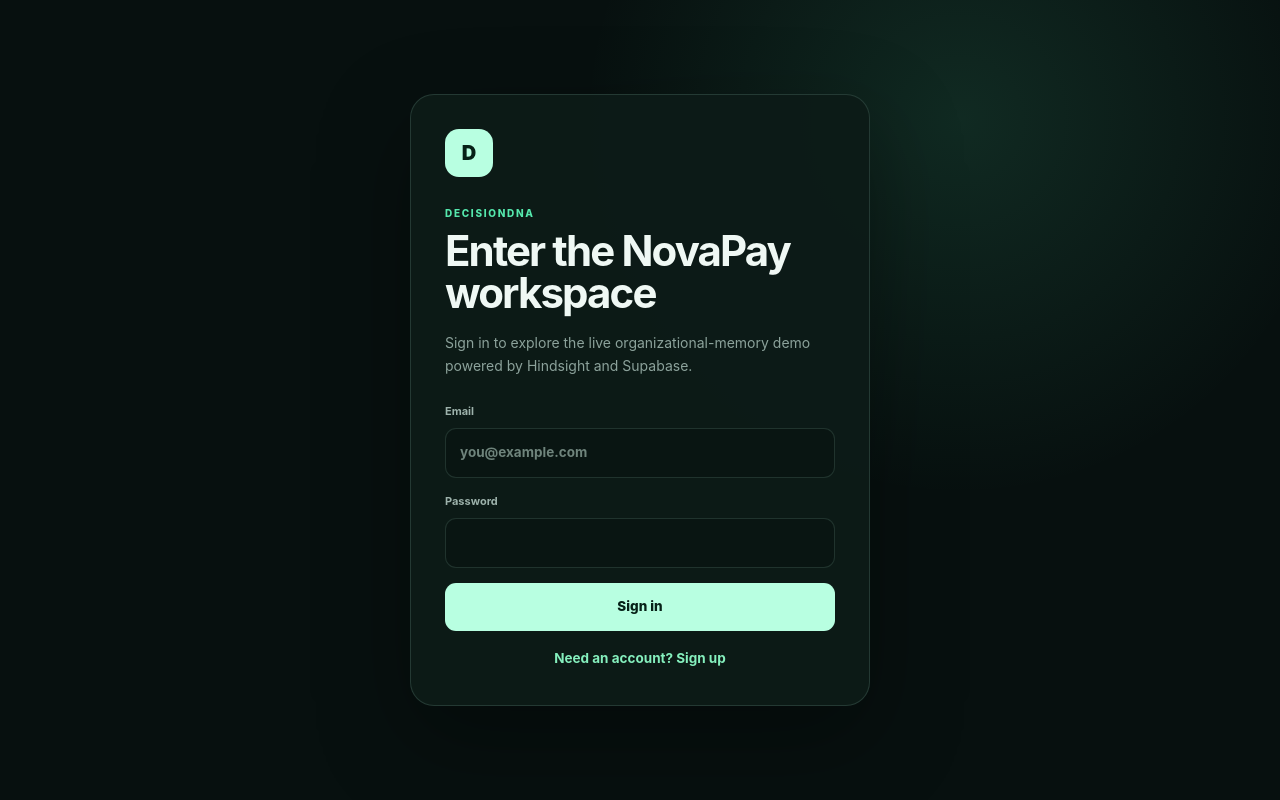
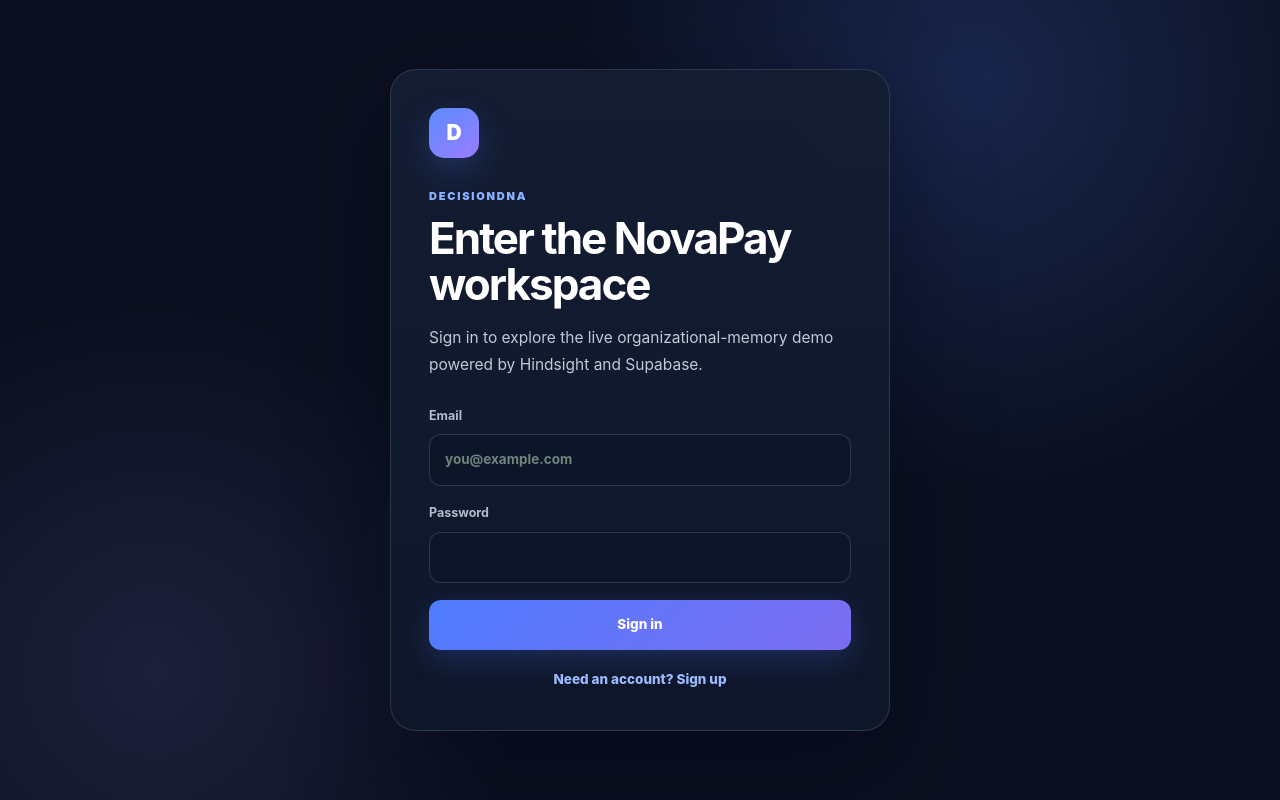
Before and after one commit to navadeep-17/decisionDNA, a Next.js app: page / in a window 1280 px wide. Built offline with nearby package versions, Linux system fonts and the light colour scheme; no server answers.

Commit message:
style: retheme authentication shell for readability

```diff
--- a/src/components/auth-shell.module.css
+++ b/src/components/auth-shell.module.css
@@ -4,91 +4,101 @@
   place-items: center;
   padding: 32px;
   background:
-    radial-gradient(circle at 75% 15%, rgba(85, 232, 173, 0.12), transparent 32%),
-    #07100f;
+    radial-gradient(circle at 76% 10%, rgba(79, 124, 255, 0.20), transparent 34%),
+    radial-gradient(circle at 12% 84%, rgba(167, 139, 250, 0.12), transparent 28%),
+    #0b1020;
 }
 
 .card {
-  width: min(460px, 100%);
-  border: 1px solid rgba(184, 255, 225, 0.14);
-  border-radius: 24px;
-  padding: 34px;
-  background: rgba(13, 27, 24, 0.94);
-  box-shadow: 0 32px 90px rgba(0, 0, 0, 0.35);
+  width: min(500px, 100%);
+  border: 1px solid rgba(148, 163, 184, 0.22);
+  border-radius: 26px;
+  padding: 38px;
+  background: linear-gradient(180deg, rgba(20, 29, 50, 0.97), rgba(15, 23, 42, 0.97));
+  box-shadow: 0 34px 100px rgba(2, 6, 23, 0.48);
 }
 
 .logo {
-  width: 48px;
-  height: 48px;
+  width: 50px;
+  height: 50px;
   display: grid;
   place-items: center;
-  border-radius: 14px;
-  background: #b8ffe1;
-  color: #062117;
+  border-radius: 15px;
+  background: linear-gradient(145deg, #5b8cff, #9a7cff);
+  color: #ffffff;
   font-weight: 950;
-  font-size: 20px;
+  font-size: 21px;
+  box-shadow: 0 12px 32px rgba(79, 124, 255, .24);
 }
 
 .eyebrow {
-  margin: 28px 0 8px;
-  color: #55e8ad;
-  font-size: 10px;
-  letter-spacing: .17em;
-  font-weight: 850;
+  margin: 30px 0 9px;
+  color: #8ab4ff;
+  font-size: 11px;
+  letter-spacing: .16em;
+  font-weight: 900;
 }
 
 .card h1 {
   margin: 0;
-  color: #eff8f4;
-  font-size: clamp(30px, 7vw, 42px);
-  line-height: 1.02;
+  color: #ffffff;
+  font-size: clamp(32px, 7vw, 44px);
+  line-height: 1.05;
   letter-spacing: -.045em;
 }
 
 .copy {
-  margin: 16px 0 26px;
-  color: #8ca29b;
-  line-height: 1.65;
-  font-size: 14px;
+  margin: 17px 0 28px;
+  color: #c0cad8;
+  line-height: 1.75;
+  font-size: 15.5px;
 }
 
 .form {
   display: grid;
-  gap: 15px;
+  gap: 17px;
 }
 
 .form label {
   display: grid;
-  gap: 7px;
-  color: #9db2ab;
-  font-size: 11px;
-  font-weight: 700;
+  gap: 8px;
+  color: #b2bece;
+  font-size: 12.5px;
+  font-weight: 750;
 }
 
 .form input {
   width: 100%;
-  border: 1px solid rgba(184, 255, 225, 0.13);
-  border-radius: 11px;
-  padding: 13px 14px;
-  background: #091512;
-  color: #eff8f4;
+  border: 1px solid rgba(148, 163, 184, 0.24);
+  border-radius: 12px;
+  padding: 14px 15px;
+  background: #0d1528;
+  color: #f8fafc;
   outline: none;
   font: inherit;
+  font-size: 14px;
 }
 
 .form input:focus {
-  border-color: rgba(85, 232, 173, 0.42);
-  box-shadow: 0 0 0 3px rgba(85, 232, 173, 0.07);
+  border-color: rgba(96, 165, 250, 0.68);
+  box-shadow: 0 0 0 3px rgba(79, 124, 255, 0.13);
+  background: #101a31;
 }
 
 .submit {
   border: 0;
-  border-radius: 11px;
-  padding: 13px 16px;
-  background: #b8ffe1;
-  color: #062117;
+  border-radius: 12px;
+  padding: 14px 17px;
+  background: linear-gradient(135deg, #4f7cff, #7c6df2);
+  color: #ffffff;
   font-weight: 850;
+  font-size: 14px;
   cursor: pointer;
+  box-shadow: 0 10px 28px rgba(79, 124, 255, .22);
+}
+
+.submit:hover:not(:disabled) {
+  background: linear-gradient(135deg, #638cff, #927ef5);
 }
 
 .submit:disabled {
@@ -97,31 +107,35 @@
 }
 
 .message {
-  margin: 15px 0 0;
-  border: 1px solid rgba(246, 207, 122, .18);
-  border-radius: 10px;
-  padding: 10px 12px;
-  color: #f6cf7a;
-  font-size: 11px;
-  line-height: 1.5;
+  margin: 16px 0 0;
+  border: 1px solid rgba(246, 200, 95, .24);
+  border-radius: 11px;
+  padding: 12px 13px;
+  color: #f8d783;
+  background: rgba(246, 200, 95, .05);
+  font-size: 12px;
+  line-height: 1.6;
 }
 
 .switch {
   width: 100%;
-  margin-top: 16px;
+  margin-top: 18px;
   border: 0;
   background: transparent;
-  color: #85efbd;
+  color: #9cbaff;
   cursor: pointer;
-  font-size: 11px;
-  font-weight: 750;
+  font-size: 12px;
+  font-weight: 800;
 }
+
+.switch:hover { color: #c4d5ff; }
 
 .loading {
   display: grid;
   justify-items: center;
   gap: 16px;
-  color: #8ca29b;
+  color: #b5c0cf;
+  font-size: 14px;
 }
 
 .sessionBar {
@@ -132,22 +146,24 @@
   display: flex;
   align-items: center;
   gap: 9px;
-  border: 1px solid rgba(184, 255, 225, .13);
+  border: 1px solid rgba(148, 163, 184, .20);
   border-radius: 999px;
-  padding: 7px 8px 7px 12px;
-  background: rgba(6, 15, 13, .92);
+  padding: 8px 8px 8px 13px;
+  background: rgba(15, 23, 42, .94);
   backdrop-filter: blur(14px);
-  box-shadow: 0 12px 36px rgba(0, 0, 0, .25);
-  color: #8ca29b;
-  font-size: 10px;
+  box-shadow: 0 14px 42px rgba(2, 6, 23, .34);
+  color: #aeb9c9;
+  font-size: 11px;
 }
 
 .sessionBar button {
-  border: 1px solid rgba(184, 255, 225, .13);
+  border: 1px solid rgba(148, 163, 184, .22);
   border-radius: 999px;
-  padding: 6px 9px;
-  background: #12231f;
-  color: #d6e9e2;
+  padding: 7px 10px;
+  background: #1a2540;
+  color: #e8edf5;
   cursor: pointer;
-  font-size: 10px;
+  font-size: 11px;
 }
+
+.sessionBar button:hover { border-color: rgba(121,168,255,.45); background: #21304f; }
```
